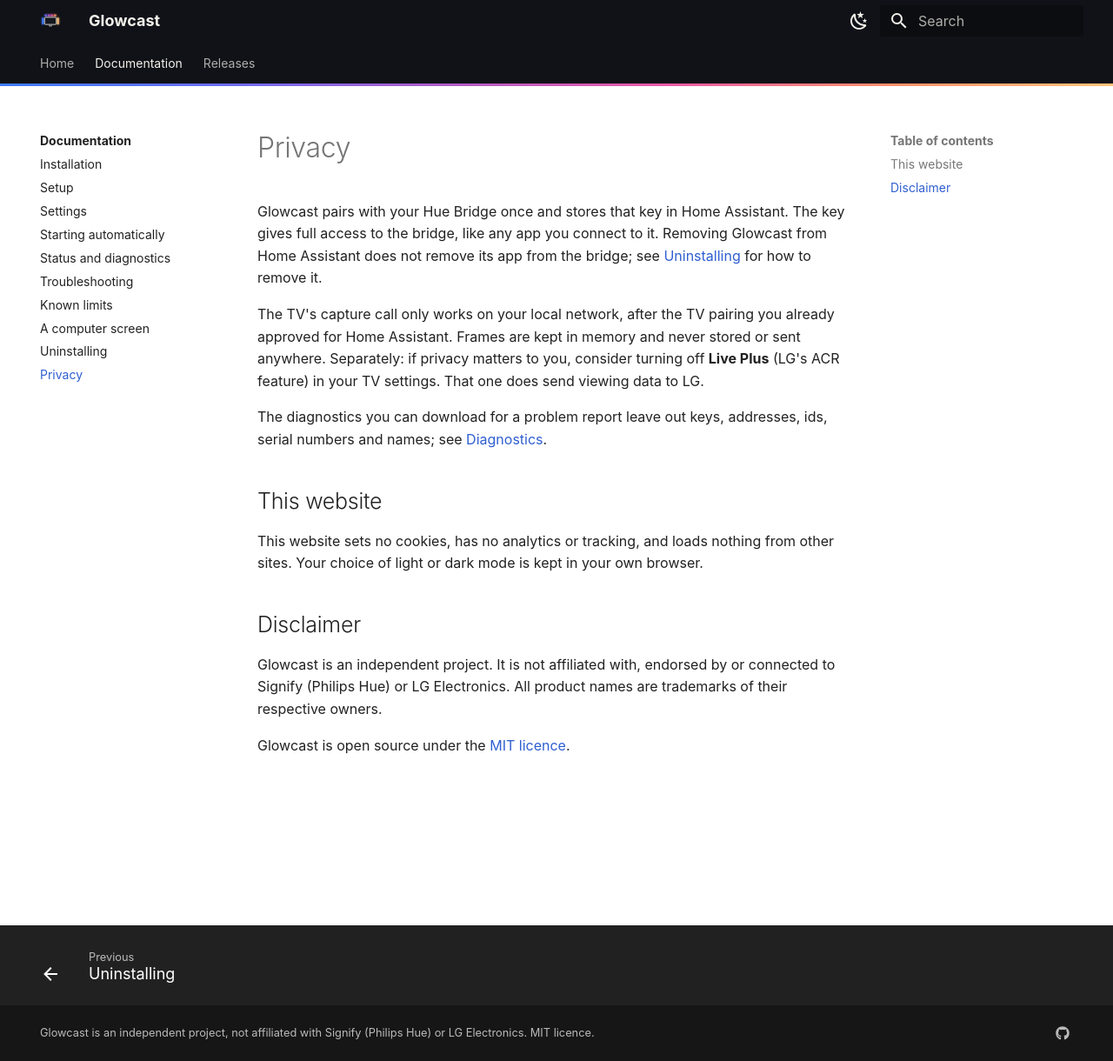
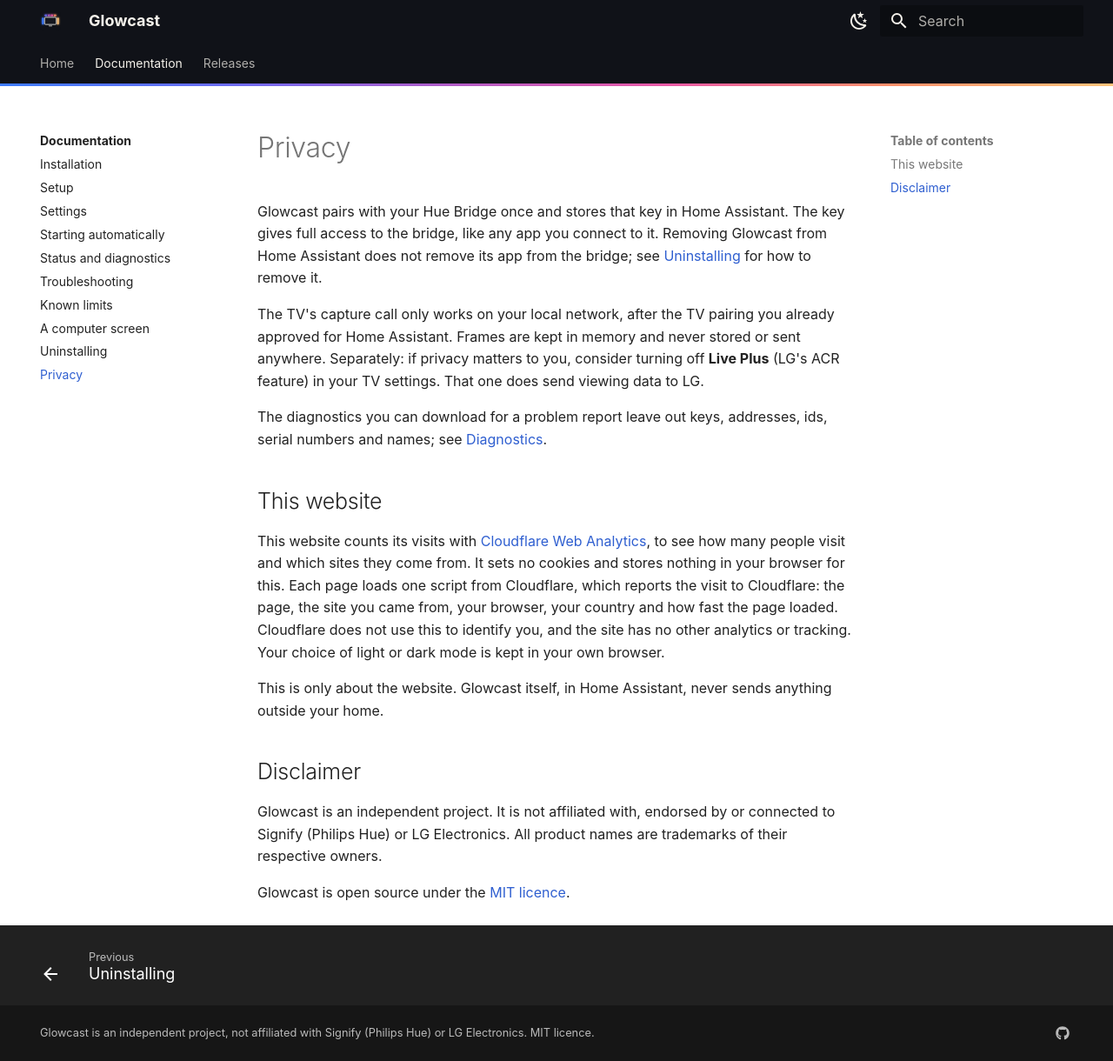
Before and after one commit to nicohabets/glowcast, an MkDocs documentation site: the page built from website/pages/docs/privacy.md, in a window 1280 px wide and 1220 px high. Shown: the whole window at 87% size. Built offline with MkDocs 1.6.1 and Material for MkDocs 9.7.7, drawn with Linux system fonts in a browser that asks for light colours.

Commit message:
Website: count visits with Cloudflare Web Analytics, and say so on the privacy page (#194)
* Website: count visits with Cloudflare Web Analytics, and say so on the privacy page

Cloudflare's own snippet on every page through a theme override, only in
the site published from main (GLOWCAST_ANALYTICS in the website workflow),
so pull request builds and local previews do not report.

Co-Authored-By: Claude Opus 5.5 <noreply@anthropic.com>

* Website analytics: own config key, complete privacy text (review)

Co-Authored-By: Claude Opus 5.5 <noreply@anthropic.com>

---------

Co-authored-by: Claude Opus 5.5 <noreply@anthropic.com>

```diff
--- a/website/mkdocs.yml
+++ b/website/mkdocs.yml
@@ -17,6 +17,8 @@ hooks:
 
 theme:
   name: material
+  # Cloudflare Web Analytics (overrides/main.html).
+  custom_dir: overrides
   language: en
   # No web fonts: Material would load them from Google, a third-party request.
   font: false
@@ -59,6 +61,13 @@ extra:
       link: https://github.com/nicohabets/glowcast
       name: Glowcast on GitHub
   generator: false
+  # Visitor numbers with Cloudflare Web Analytics (#190): no cookies or local
+  # storage, one script from Cloudflare (see docs/privacy.md). The token is
+  # public by design (it ends up in the page source). Only the publish from
+  # main sets GLOWCAST_ANALYTICS=true (.github/workflows/website.yml), so
+  # pull request builds and local `mkdocs serve` do not count visits.
+  cloudflare_analytics: !ENV [GLOWCAST_ANALYTICS, false]
+  cloudflare_token: b93011ad04024829911b34bf57dc5b2e
 
 plugins:
   - search
--- /dev/null
+++ b/website/overrides/main.html
@@ -0,0 +1,10 @@
+{#- Cloudflare Web Analytics (#190): Cloudflare's own snippet, on every page,
+    only when analytics is on (the publish from main; see mkdocs.yml). -#}
+{% extends "base.html" %}
+
+{% block scripts %}
+  {{ super() }}
+  {%- if config.extra.cloudflare_analytics and config.extra.cloudflare_token %}
+  <!-- Cloudflare Web Analytics --><script type='module' src='https://static.cloudflareinsights.com/beacon.min.js' data-cf-beacon='{"token": "{{ config.extra.cloudflare_token }}"}'></script><!-- End Cloudflare Web Analytics -->
+  {%- endif %}
+{% endblock %}
--- a/website/pages/docs/privacy.md
+++ b/website/pages/docs/privacy.md
@@ -8,7 +8,9 @@ The diagnostics you can download for a problem report leave out keys, addresses,
 
 ## This website
 
-This website sets no cookies, has no analytics or tracking, and loads nothing from other sites. Your choice of light or dark mode is kept in your own browser.
+This website counts its visits with [Cloudflare Web Analytics](https://www.cloudflare.com/web-analytics/), to see how many people visit and which sites they come from. It sets no cookies and stores nothing in your browser for this. Each page loads one script from Cloudflare, which reports the visit to Cloudflare: the page, the site you came from, your browser, your country and how fast the page loaded. Cloudflare does not use this to identify you, and the site has no other analytics or tracking. Your choice of light or dark mode is kept in your own browser.
+
+This is only about the website. Glowcast itself, in Home Assistant, never sends anything outside your home.
 
 ## Disclaimer
 
```
Also changed, not shown: 1 other file.
